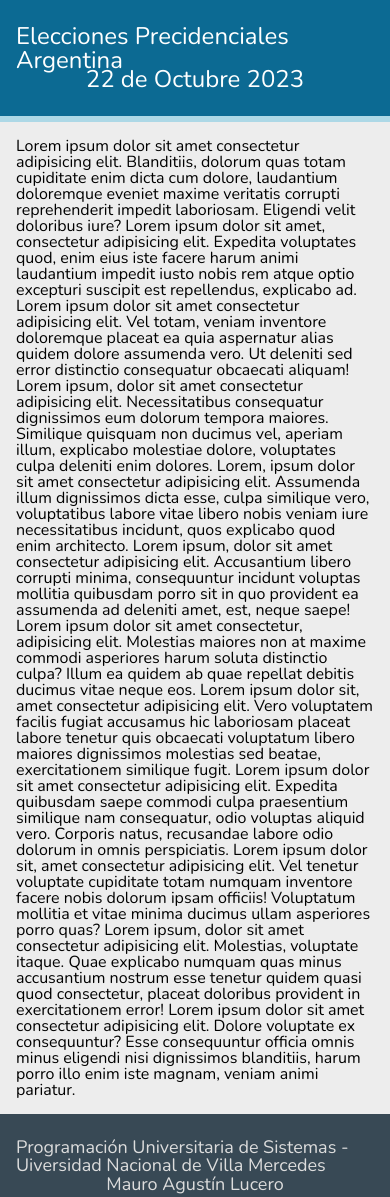
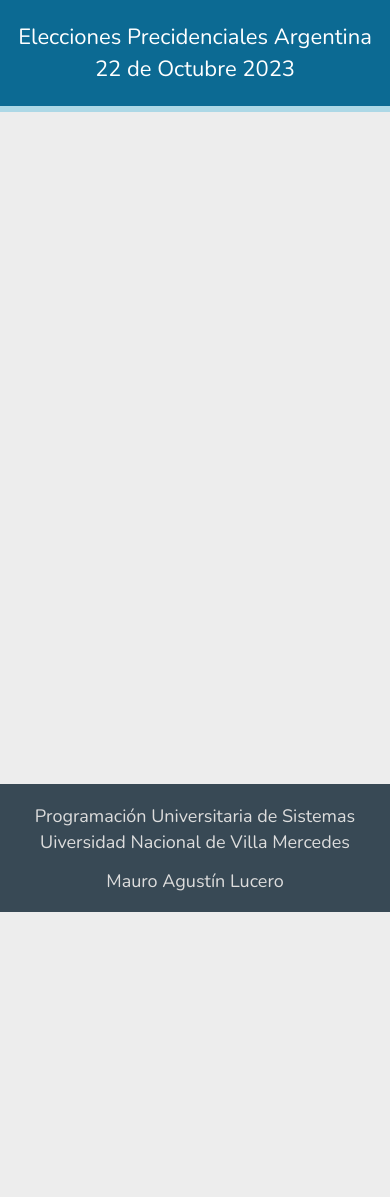
Before and after one commit to MauroAg22/elecciones, a plain HTML site: page index.html in a window 390 px wide. After the commit the page ends 912 px from the top, so only its background shows below. Drawn offline with nearby package versions, Linux system fonts and the light colour scheme.

Commit message:
Definiendo header y footer

```diff
--- a/css/general.css
+++ b/css/general.css
@@ -23,20 +23,21 @@ h1 {
     user-select: none;
 }
 
-@media (max-width: 900px) {
+@media (max-width: 910px) { /* 900 */
+
+    h1 {
+        font-size: x-large;
+    }
 
     .main {
+        /* min-height: calc(100vh - 242px); */
         margin: 16px;
+        margin-bottom: 24px;
     }
 
     .container-votos {
         display: flex;
         flex-direction: column;
-    }
-
-    .header, .footer {
-        flex-direction: column;
-        gap: 16px;
     }
 
     .img-voto {
--- a/css/navbar.css
+++ b/css/navbar.css
@@ -1,41 +1,79 @@
 .header {
+    box-sizing: border-box;
     background-color: #0c6a93;
     border-bottom: 6px #add8e6 solid;
     color: #fff;
-    padding: 24px 16px;
     user-select: none;
+
+    height: 80px;
     display: flex;
     justify-content: space-between;
+    padding: 16px 32px;
 }
 
 .header>span {
     font-size: x-large;
-    height: 26px;
-    display: grid;
-    place-items: center;
+
+    display: flex;
+    align-items: center;
 }
 
 .footer {
+    box-sizing: border-box;
     background-color: #384955;
     color: #ddd;
-    padding: 24px 16px;
     user-select: none;
+
+    height: 96px;
+    padding: 16px 32px;
     display: flex;
     justify-content: space-between;
+    align-items: center;
 }
 
-.footer>span {
+.footer>div {
     font-size: large;
-    height: 20px;
-    display: grid;
-    place-items: center;
+
+    display: flex;
+    gap: 8px 16px;
 }
 
-@media (max-width: 900px) {
+@media (max-width: 910px) {
 
-    .header,
+    .header {
+        padding: 16px;
+        height: 112px;
+        flex-direction: column;
+        justify-content: space-evenly;
+    }
+
+    .header>span {
+        font-size: 22px;
+        display: block;
+        text-align: center;
+    }
+
     .footer {
+        justify-content: space-between;
+        gap: 8px;
+    }
+
+    .footer>div {
         flex-direction: column;
-        gap: 16px;
+    }
+
+}
+
+@media (max-width: 600px) {
+    .footer {
+        height: 128px;
+        justify-content: space-around;
+        flex-direction: column;
+        gap: 8px;
+    }
+
+    .footer>div {
+        flex-direction: column;
+        text-align: center;
     }
 }
--- a/index.html
+++ b/index.html
@@ -34,47 +34,25 @@
     <!-- Contenido principal de la página -->
     <main class="main">
         <section>
-            <p>
-                Lorem ipsum dolor sit amet consectetur adipisicing elit. Blanditiis, dolorum quas totam cupiditate enim
-                dicta cum dolore, laudantium doloremque eveniet maxime veritatis corrupti reprehenderit impedit
-                laboriosam. Eligendi velit doloribus iure? Lorem ipsum dolor sit amet, consectetur adipisicing elit.
-                Expedita voluptates quod, enim eius iste facere harum animi laudantium impedit iusto nobis rem atque
-                optio excepturi suscipit est repellendus, explicabo ad. Lorem ipsum dolor sit amet consectetur
-                adipisicing elit. Vel totam, veniam inventore doloremque placeat ea quia aspernatur alias quidem dolore
-                assumenda vero. Ut deleniti sed error distinctio consequatur obcaecati aliquam! Lorem ipsum, dolor sit
-                amet consectetur adipisicing elit. Necessitatibus consequatur dignissimos eum dolorum tempora maiores.
-                Similique quisquam non ducimus vel, aperiam illum, explicabo molestiae dolore, voluptates culpa deleniti
-                enim dolores. Lorem, ipsum dolor sit amet consectetur adipisicing elit. Assumenda illum dignissimos
-                dicta esse, culpa similique vero, voluptatibus labore vitae libero nobis veniam iure necessitatibus
-                incidunt, quos explicabo quod enim architecto. Lorem ipsum, dolor sit amet consectetur adipisicing elit.
-                Accusantium libero corrupti minima, consequuntur incidunt voluptas mollitia quibusdam porro sit in quo
-                provident ea assumenda ad deleniti amet, est, neque saepe! Lorem ipsum dolor sit amet consectetur,
-                adipisicing elit. Molestias maiores non at maxime commodi asperiores harum soluta distinctio culpa?
-                Illum ea quidem ab quae repellat debitis ducimus vitae neque eos. Lorem ipsum dolor sit, amet
-                consectetur adipisicing elit. Vero voluptatem facilis fugiat accusamus hic laboriosam placeat labore
-                tenetur quis obcaecati voluptatum libero maiores dignissimos molestias sed beatae, exercitationem
-                similique fugit. Lorem ipsum dolor sit amet consectetur adipisicing elit. Expedita quibusdam saepe
-                commodi culpa praesentium similique nam consequatur, odio voluptas aliquid vero. Corporis natus,
-                recusandae labore odio dolorum in omnis perspiciatis. Lorem ipsum dolor sit, amet consectetur
-                adipisicing elit. Vel tenetur voluptate cupiditate totam numquam inventore facere nobis dolorum ipsam
-                officiis! Voluptatum mollitia et vitae minima ducimus ullam asperiores porro quas? Lorem ipsum, dolor
-                sit amet consectetur adipisicing elit. Molestias, voluptate itaque. Quae explicabo numquam quas minus
-                accusantium nostrum esse tenetur quidem quasi quod consectetur, placeat doloribus provident in
-                exercitationem error! Lorem ipsum dolor sit amet consectetur adipisicing elit. Dolore voluptate ex
-                consequuntur? Esse consequuntur officia omnis minus eligendi nisi dignissimos blanditiis, harum porro
-                illo enim iste magnam, veniam animi pariatur.
-            </p>
+
         </section>
     </main>
 
     <!-- Pie de página - Fixed bottom -->
     <footer class="footer">
-        <span>
-            Programación Universitaria de Sistemas - Uiversidad Nacional de Villa Mercedes
-        </span>
-        <span>
-            Mauro Agustín Lucero
-        </span>
+        <div>
+            <span>
+                Programación Universitaria de Sistemas
+            </span>
+            <span>
+                Uiversidad Nacional de Villa Mercedes
+            </span>
+        </div>
+        <div>
+            <span>
+                Mauro Agustín Lucero
+            </span>
+        </div>
     </footer>
 </body>
 
```
Also changed, not shown: votar.html (+13 -6 lines).
